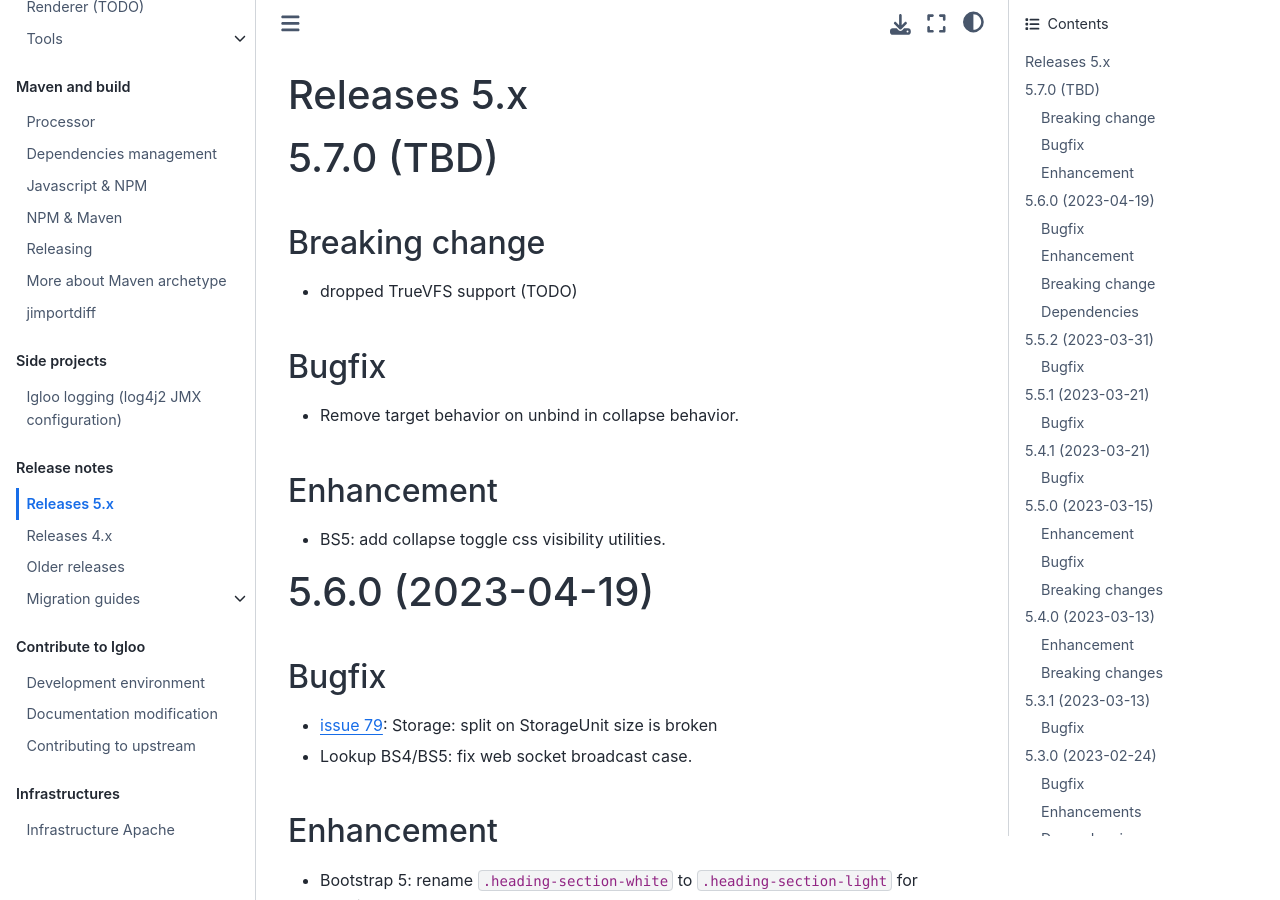
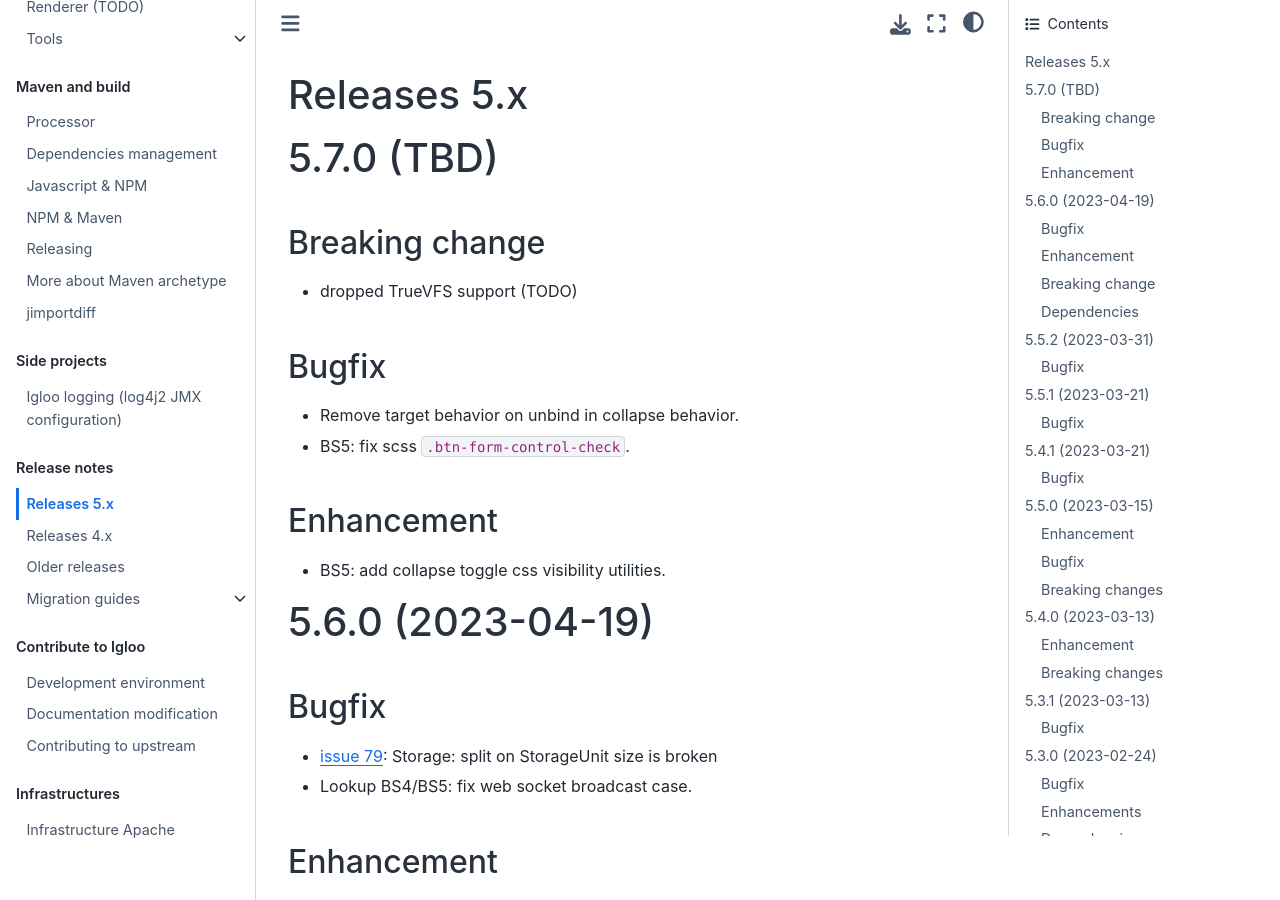
Before and after one commit to igloo-project/igloo-doc, a Sphinx documentation site: the page built from source/release-notes/releases-5.x.md, in a window 1280 px wide and 900 px high. Built offline with Sphinx 7.4.7 and the Sphinx Book theme 1.1.4, drawn with Linux system fonts in a browser that asks for light colours.

Commit message:
Changelog 5.7.0

```diff
--- a/source/release-notes/releases-5.x.md
+++ b/source/release-notes/releases-5.x.md
@@ -11,6 +11,7 @@
 ## Bugfix
 
 * Remove target behavior on unbind in collapse behavior.
+* BS5: fix scss `.btn-form-control-check`.
 
 ## Enhancement
 
```
